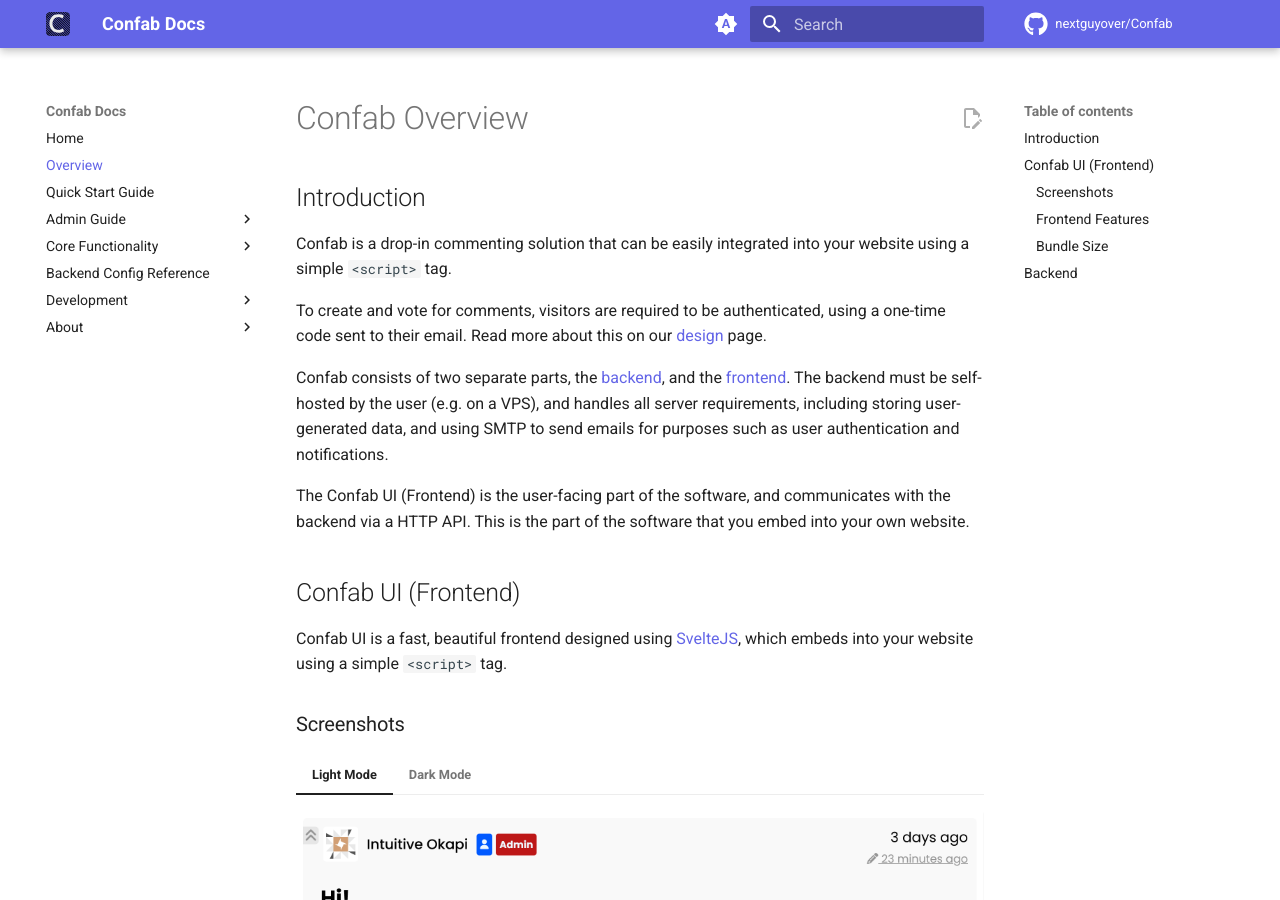
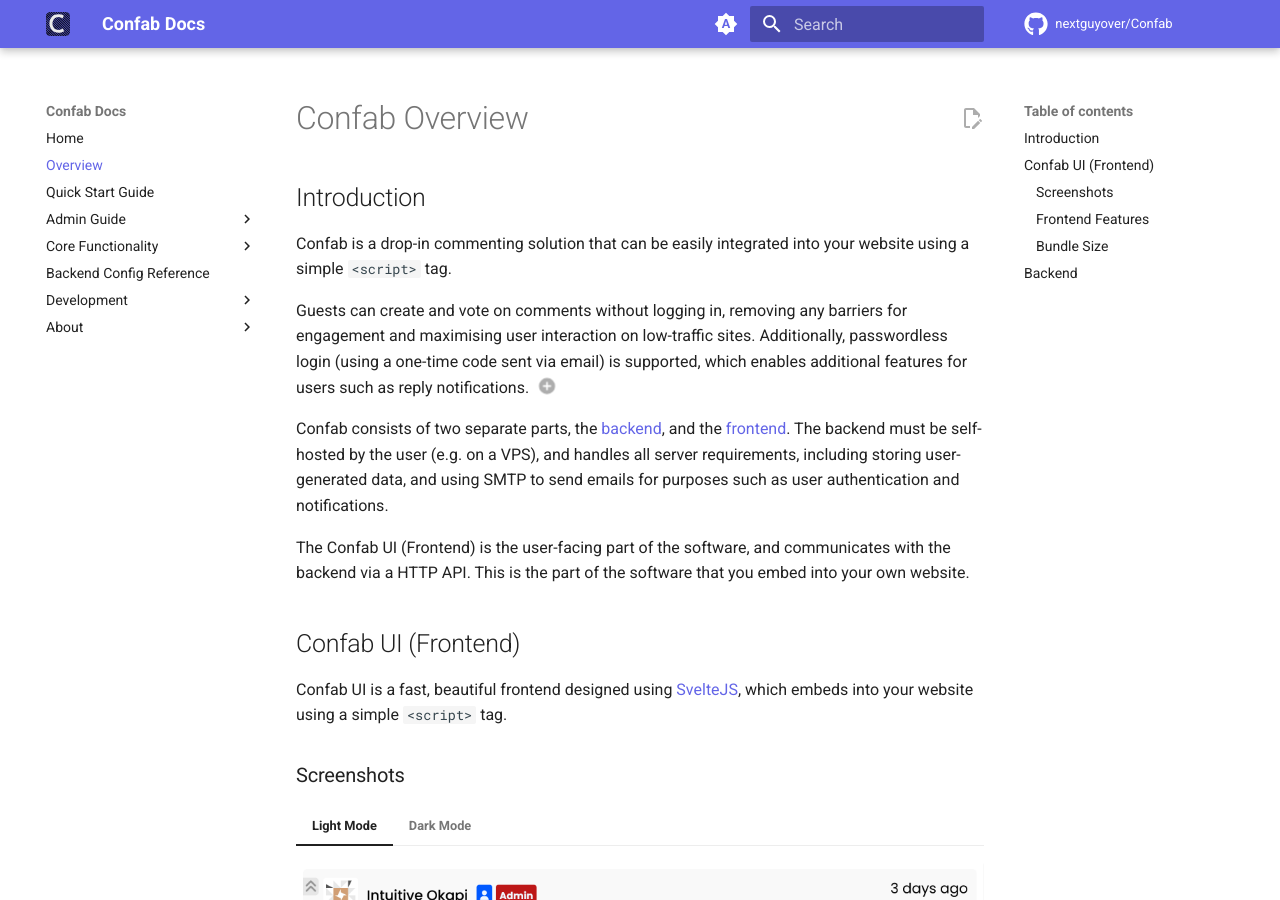
Before and after one commit to nextguyover/Confab-Docs, an MkDocs documentation site: the page built from docs/overview/index.md, in a window 1280 px wide and 900 px high. Built offline with MkDocs 1.6.1 and Material for MkDocs 9.7.7, drawn with Linux system fonts in a browser that asks for light colours; comment, search, counter and statistics services are not loaded.

Commit message:
added info about anon auth features

```diff
--- a/docs/overview/index.md
+++ b/docs/overview/index.md
@@ -4,7 +4,10 @@
 
 Confab is a drop-in commenting solution that can be easily integrated into your website using a simple `<script>` tag.
 
-To create and vote for comments, visitors are required to be authenticated, using a one-time code sent to their email. Read more about this on our [design](../about/design.md#mandatory-authentication) page.
+Guests can create and vote on comments without logging in, removing any barriers for engagement and maximising user interaction on low-traffic sites. Additionally, passwordless login (using a one-time code sent via email) is supported, which enables additional features for users such as reply notifications. (1)
+{ .annotate }
+
+1. Read more about this on our [design](../about/design.md#authentication-flow) page.
 
 Confab consists of two separate parts, the [backend](#backend), and the [frontend](#confab-ui-frontend). The backend must be self-hosted by the user (e.g. on a VPS), and handles all server requirements, including storing user-generated data, and using SMTP to send emails for purposes such as user authentication and notifications.
 
```
Also changed, not shown: docs/about/design.md (+12 -4 lines).
